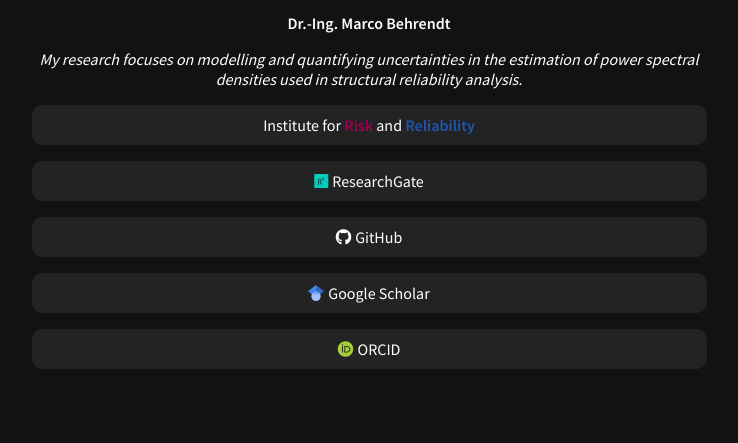
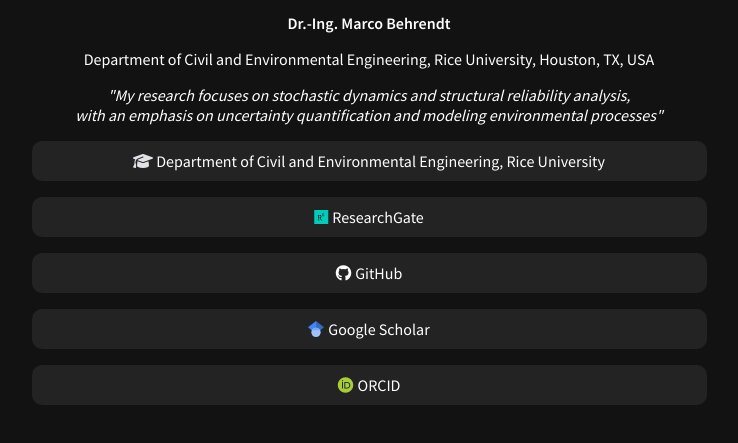
Before and after one commit to marcobehrendt/marcobehrendt.github.io, a plain HTML site: page index.html in a window 1280 px wide. Shown: the part 199-642 px from the top of the page, without its empty margins (271-1009 px from the left). Drawn offline with Linux system fonts and the light colour scheme; some icons are missing.

Commit message:
Add general updates

```diff
--- a/css/style.css
+++ b/css/style.css
@@ -42,6 +42,16 @@
   display: block;
   font-weight: 600;
   text-align: center;
+}
+
+.affiliation {
+  color: white;
+  display: flex;
+  flex-direction: column;
+  font-weight: normal;
+  text-align: center;
+  max-width: 675px;
+  margin: 16px auto 0;
 }
 
 .text {
--- a/index.html
+++ b/index.html
@@ -13,7 +13,7 @@
     <!-- Font Awesome icons -->
     <link
       rel="stylesheet"
-      href="https://use.fontawesome.com/releases/v5.15.4/css/all.css"
+      href="https://use.fontawesome.com/releases/v6.7.2/css/all.css"
     />
     <!-- Core theme CSS -->
     <link rel="stylesheet" href="css/style.css" />
@@ -30,16 +30,17 @@
 
     <div class="name">Dr.-Ing. Marco Behrendt</div>
 
-	<div class="text">My research focuses on modelling and quantifying uncertainties in the estimation of power spectral densities used in structural reliability analysis.</div>
+	<div class="affiliation">Department of Civil and Environmental Engineering, Rice University, Houston, TX, USA</div>
+
+	<div class="text">"My research focuses on stochastic dynamics and structural reliability analysis, <br>with an emphasis on uncertainty quantification and modeling environmental processes"</div>
 
     <div class="links">
       <a
         class="link"
-        href="https://www.irz.uni-hannover.de/en/institute/people/behrendt"
+        href="https://cee.rice.edu/"
         target="_blank"
       >
-        Institute for <span class="risk">Risk</span> and
-        <span class="reliability">Reliability</span>
+        <i class="fa-solid fa-graduation-cap" style="color: #E0E2E6;"></i> Department of Civil and Environmental Engineering, Rice University
       </a>
 
 	  <a
@@ -55,7 +56,7 @@
       </a>
       <a
         class="link"
-        href="https://scholar.google.com/citations?user=-_XDf_cAAAAJ&hl=en"
+        href="https://scholar.google.com/citations?user=pYXm7msAAAAJ&hl=en"
         target="_blank"
       >
         <div class="scholar"><i class="icon fa-scholar"></i>Google Scholar</div>
```
